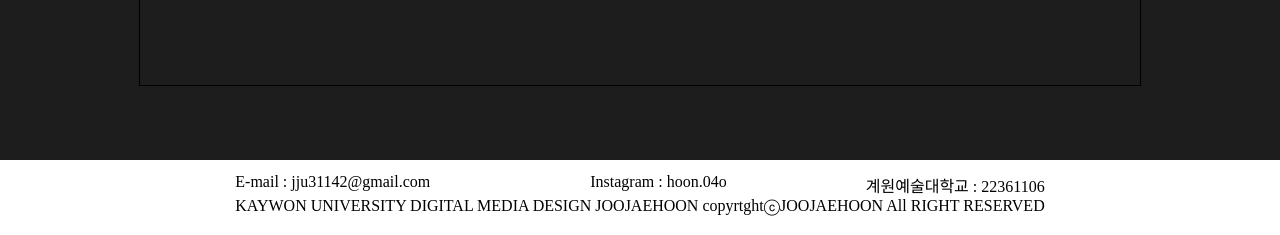
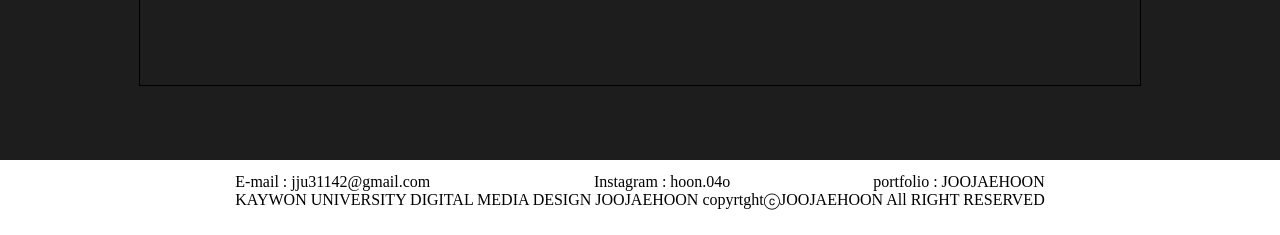
Before and after one commit to joohoon04/pz.github.io, a plain HTML site: page People.html in a window 1280 px wide. Shown: the part 565-800 px from the top of the page. Drawn offline with Linux system fonts and the light colour scheme.

Commit message:
Update People.html

```diff
--- a/People.html
+++ b/People.html
@@ -50,7 +50,7 @@
             <ul>
                 <li><a href="mailto:jju31142@gmail.com">E-mail : jju31142@gmail.com</a></li>
                 <li>Instagram : <a href="https://www.instagram.com/">hoon.04o</a></li>
-                <li>계원예술대학교 : 22361106</li>
+                <li><a href="https://alluring-cheek-cac.notion.site/844a1dff26fd4c778fa06929e17af73d?pvs=4"> portfolio : JOOJAEHOON</a></li>
             </ul>
             <div class="esc">
                 KAYWON UNIVERSITY DIGITAL MEDIA DESIGN JOOJAEHOON
```
